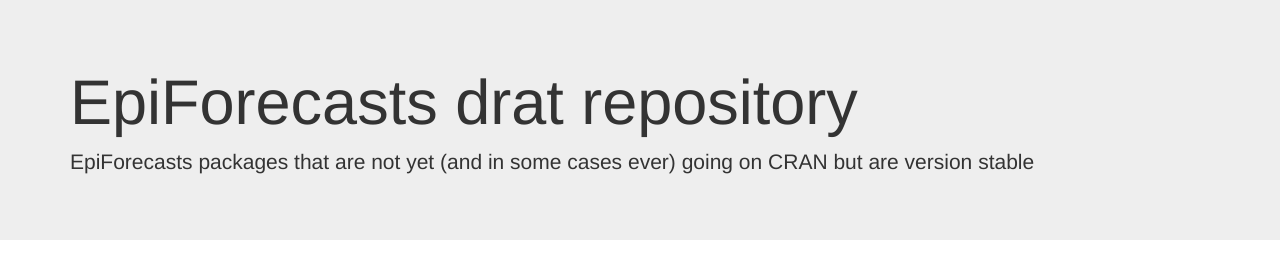
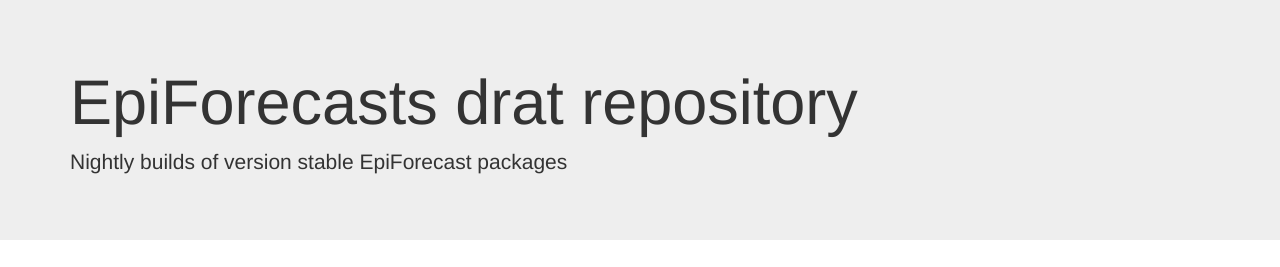
Before and after one commit to epiforecasts/drat, a plain HTML site: page index.html in a window 1280 px wide. Shown: the top 267 px of the page. Drawn offline with nearby package versions, Linux system fonts and the light colour scheme.

Commit message:
Update landing page

```diff
--- a/index.html
+++ b/index.html
@@ -17,7 +17,7 @@
     <div class="jumbotron">
       <div class="container">
         <h1>EpiForecasts drat repository</h1>
-        <p>EpiForecasts packages that are not yet (and in some cases ever) going on CRAN but are version stable</p>
+        <p>Nightly builds of version stable EpiForecast packages</p>
       </div>
     </div>
 
```
